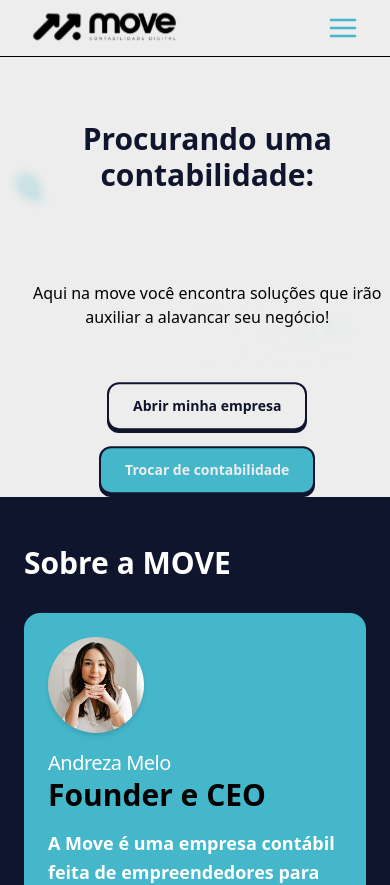
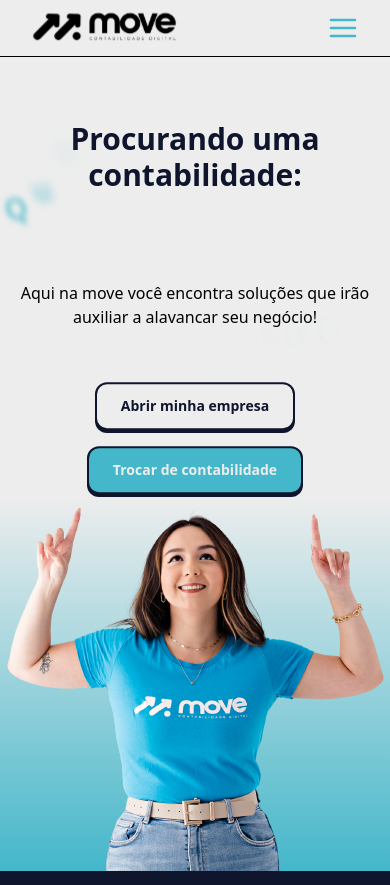
Before and after one commit to PedroNnsM/move-contabildade, a React (Vite) app in the folder my-project/: page / in a window 390 px wide. Shown: the top 885 px of the page. Built offline with nearby package versions, Linux system fonts and the light colour scheme.

Commit message:
ajuste de bug

```diff
--- a/my-project/src/components/Header/index.jsx
+++ b/my-project/src/components/Header/index.jsx
@@ -7,7 +7,7 @@
 
 export function Header() {
   return (
-    <section id='inicio' className='lg:flex lg:w-full lg:h-[600px] flex  justify-between xl:max-w-6xl xl:mx-auto max-w-full'>
+    <section id='inicio' className='lg:flex lg:w-full lg:h-[600px]   justify-between xl:max-w-6xl xl:mx-auto max-w-full'>
       <div className="mx-4  bg-slate-50 z-10 relative flex flex-col items-center gap-6 mt-8 ">
         <h2 className="text-move-blue-900 text-center mt-8">
           Procurando uma contabilidade:
```
